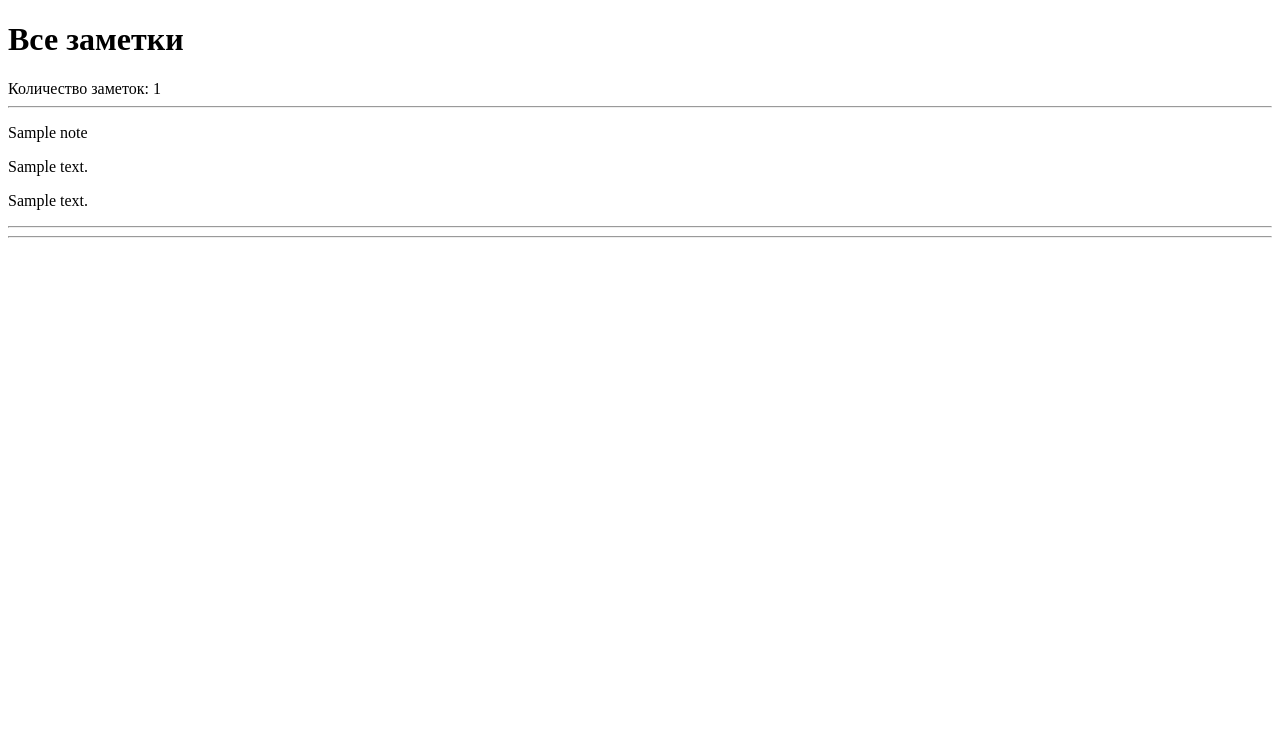
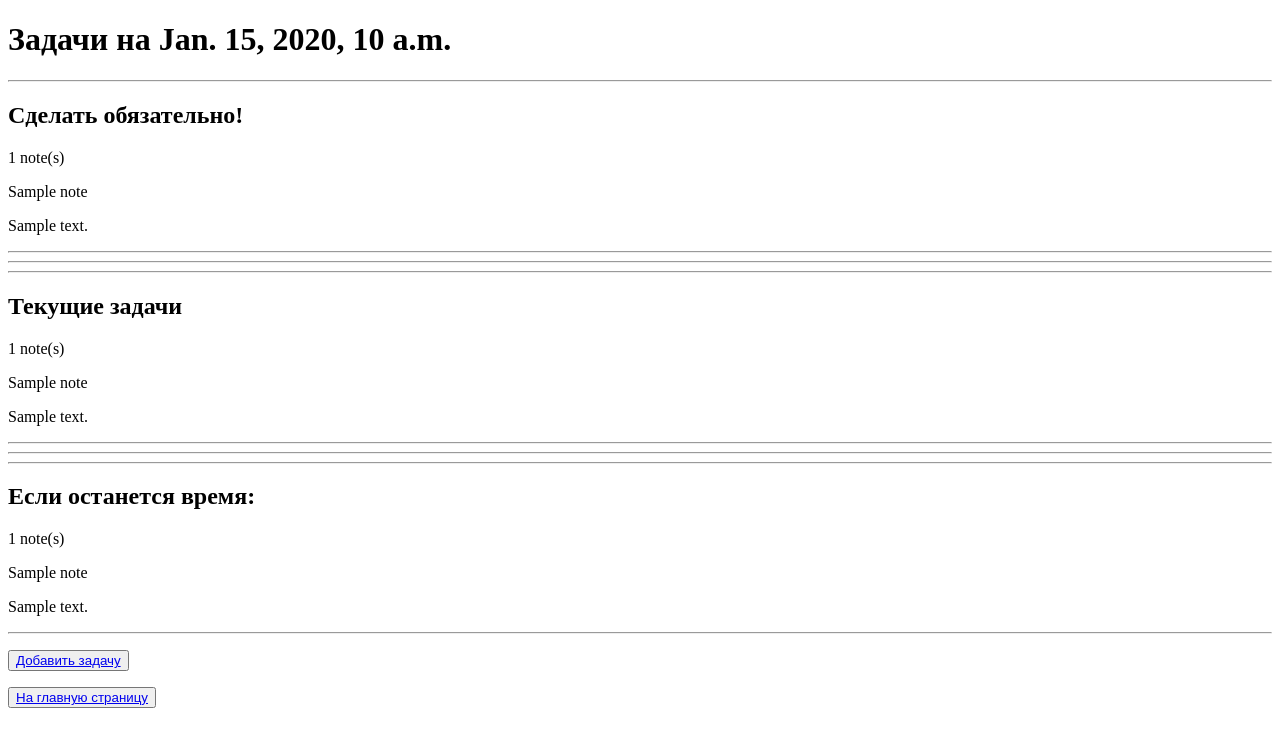
Before and after one commit to OlgaAlekhina/Noted, a Django app: template Noted/templates/date_notes.html in a window 1280 px wide. Shown: the top 747 px of the page. Run offline with Django 3.2, Linux system fonts and the light colour scheme; the template is opened without the code that fills it: most values are stand-ins (such as "Sample title", 1, 10 or a date in 2020).

Commit message:
update date_notes page

```diff
--- a/Noted/templates/date_notes.html
+++ b/Noted/templates/date_notes.html
@@ -6,25 +6,78 @@ All notes
 
 {% block content %}
 
-<h1>Все заметки</h1>
-Количество заметок: {{ notes|length }}
- <hr>
-    {% if notes %}
+<h1>Задачи на {{ date }}</h1>
 
-        {% for note in notes %}
+<hr>
+
+<h2>Сделать обязательно!</h2>
+
+    {{ notes_high|length }} note(s)
+
+    {% if notes_high %}
+
+        {% for note in notes_high %}
 
                     <p>{{ note.note_title }}</p>
 
                     <p>{{ note.note_text }}</p>
 
-                    <p>{{ note.note_priority }}</p>
 <hr>
 
         {% endfor %}
 
+<hr>
+
+
     {% else %}
-        <h2>Заметок нет!</h2>
+        <h4><i>Неотложных задач нет</i></h4>
     {% endif %}
 <hr>
 
+<h2>Текущие задачи</h2>
+
+    {{ notes_normal|length }} note(s)
+
+    {% if notes_normal %}
+
+        {% for note in notes_normal %}
+
+                    <p>{{ note.note_title }}</p>
+
+                    <p>{{ note.note_text }}</p>
+
+<hr>
+
+        {% endfor %}
+
+<hr>
+
+
+    {% else %}
+        <h4><i>Текущих задач нет</i></h4>
+    {% endif %}
+<hr>
+
+<h2>Если останется время:</h2>
+
+    {{ notes_low|length }} note(s)
+
+    {% if notes_low %}
+
+            {% for note in notes_low %}
+
+                    <p>{{ note.note_title }}</p>
+
+                    <p>{{ note.note_text }}</p>
+<hr>
+
+            {% endfor %}
+
+    {% else %}
+        <h4><i>Мелких задач нет</i></h4>
+    {% endif %}
+
+<p><button> <a href="{% url 'note_add' %}">Добавить задачу</a> </button></p>
+<p><button> <a href="{% url 'main' %}">На главную страницу</a> </button></p>
+
 {% endblock content %}
--- a/Noted/templates/main.html
+++ b/Noted/templates/main.html
@@ -27,4 +27,6 @@ All notes
     {% endif %}
 <hr>
 
+<p><button> <a href="{% url 'note_add' %}">Добавить задачу</a> </button></p>
+
 {% endblock content %}
```
Also changed, not shown: Noted/notes/views.py (+15 -12 lines).
